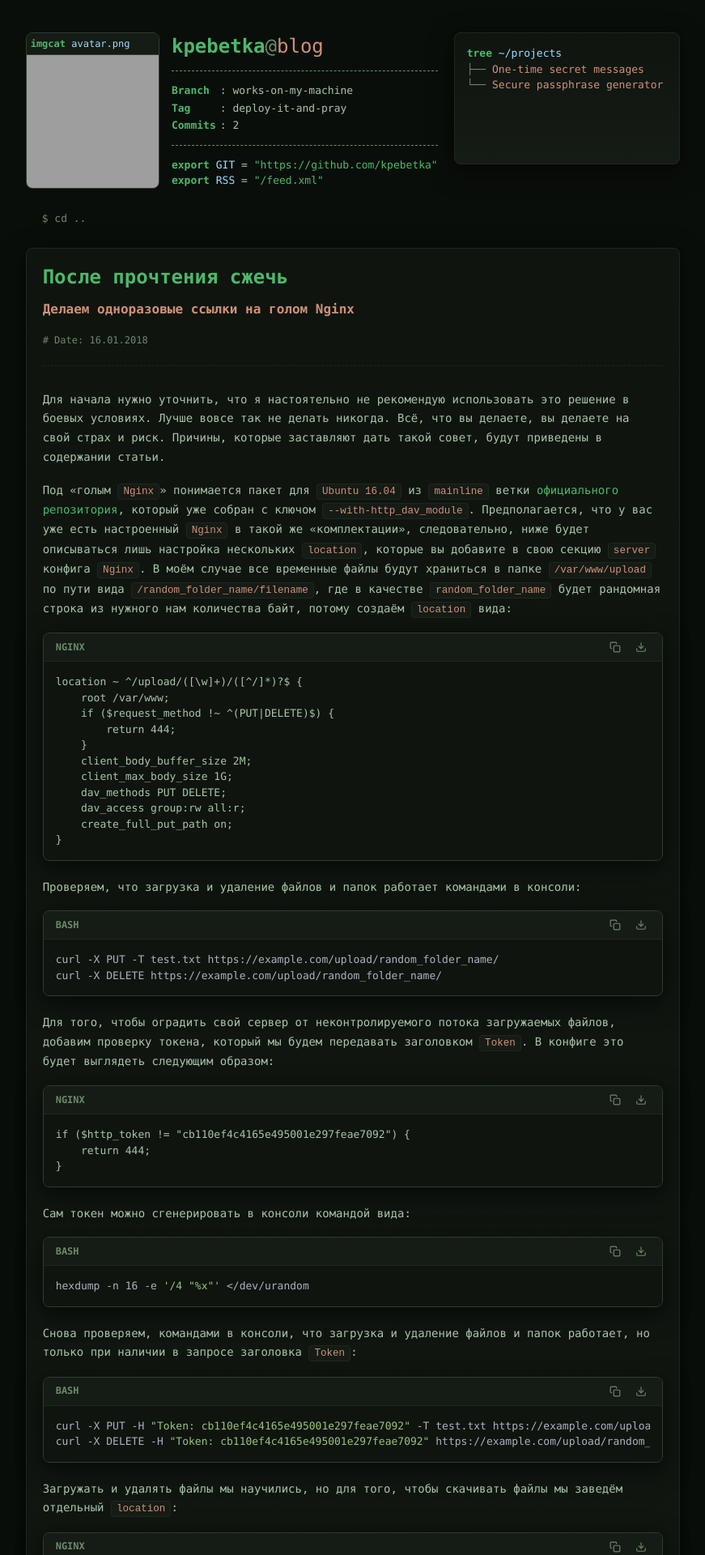
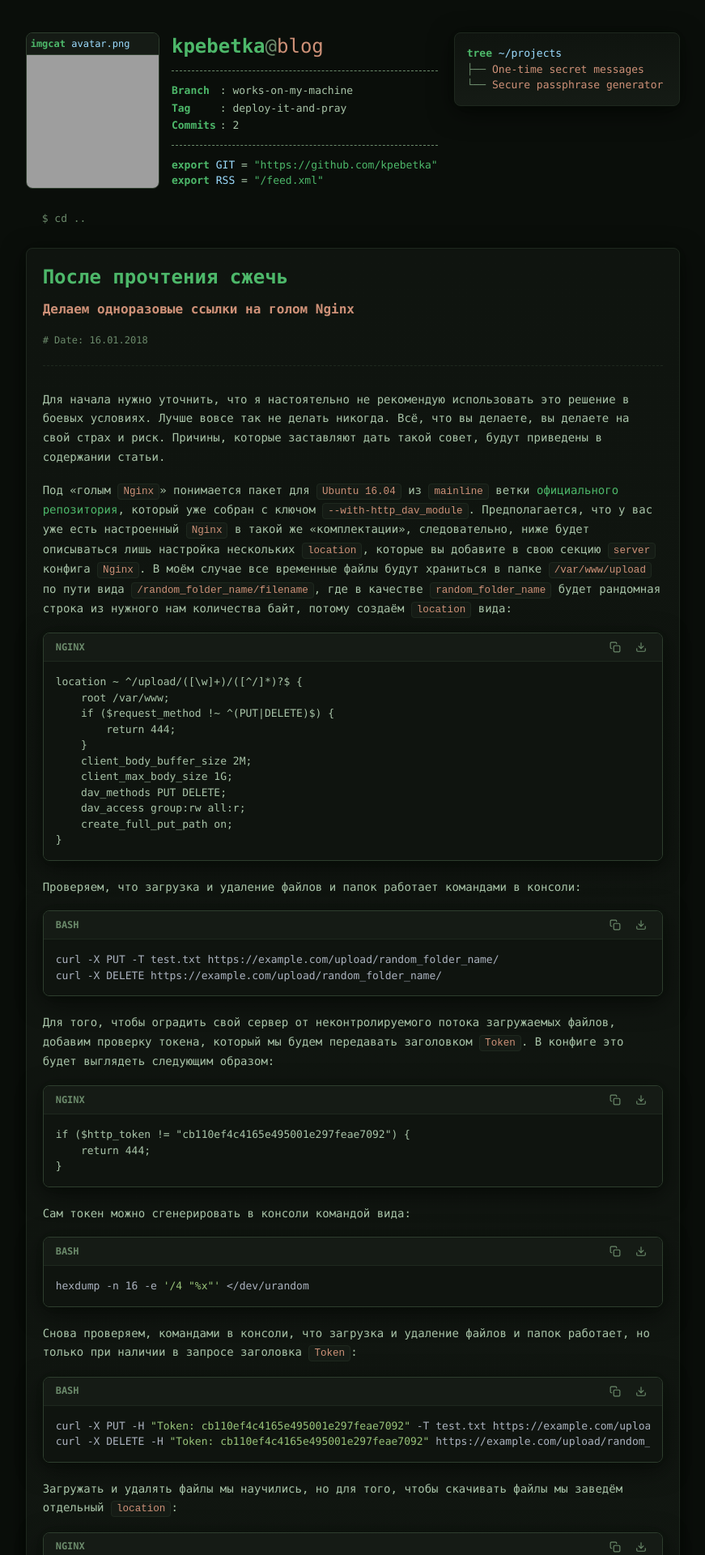
Before and after one commit to KPEBETKA/kpebetka.github.io, a Jekyll site: the page built from _posts/2018-01-16-post.md, in a window 1280 px wide. Shown: the top 1920 px of the page at 81% size, without its empty margins (204-1075 px from the left). Built offline with Jekyll 4.4.1, drawn with Linux system fonts in a browser that asks for light colours; nearby versions of some CDN libraries; grey boxes are pictures that could not be loaded.

Commit message:
Update style.css

```diff
--- a/assets/css/style.css
+++ b/assets/css/style.css
@@ -426,7 +426,7 @@ a:hover {
     }
 
     .links-block {
-        height: auto;
+        height: 100%;
     }
 
     .neofetch-container .avatar-container {
```
